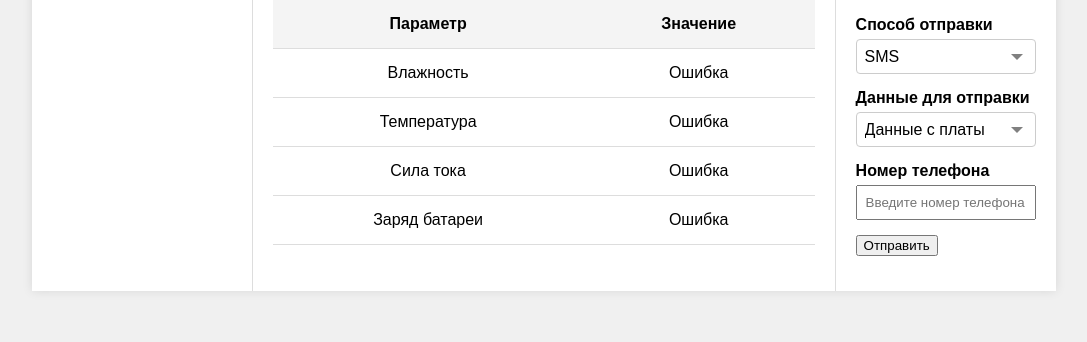
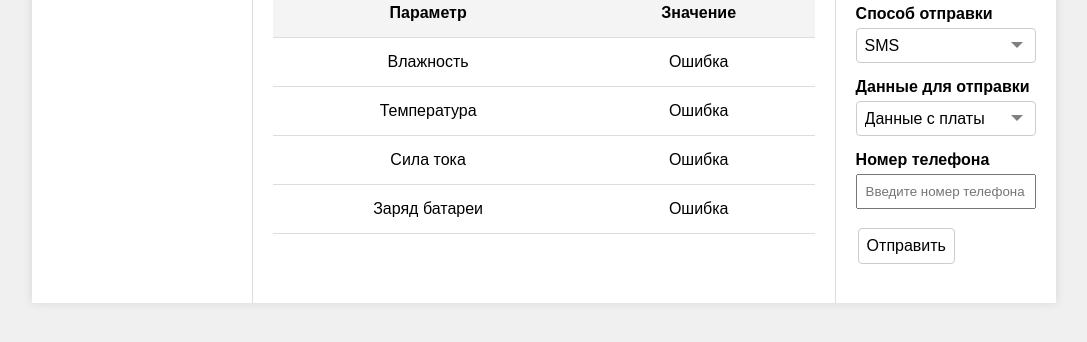
Before and after one commit to Eneanuch/Kursovaya, a plain HTML site: page web/index.html in a window 1280 px wide. Shown: the part 304-646 px from the top of the page, without its empty margins (96-1183 px from the left). Drawn offline with nearby package versions, Linux system fonts and the light colour scheme; no server answers.

Commit message:
new submit button

```diff
--- a/web/index.html
+++ b/web/index.html
@@ -107,6 +107,23 @@
             border-color: #66afe9;
             outline: none;
             box-shadow: 0 0 5px rgba(102, 175, 233, 0.6);
+        }
+        button[type="submit"] {
+            background-color: #fff;
+            border: 1px solid #ccc;
+            padding: 8px;
+            text-align: center;
+            text-decoration: none;
+            display: inline-block;
+            font-size: 16px;
+            margin: 4px 2px;
+            cursor: pointer;
+            border-radius: 4px;
+            transition: background-color 0.3s ease;
+        }
+
+        button[type="submit"]:hover {
+            background-color: #f1f1f1;
         }
     </style>
     <script src="https://code.jquery.com/jquery-3.6.0.min.js"></script>
```
